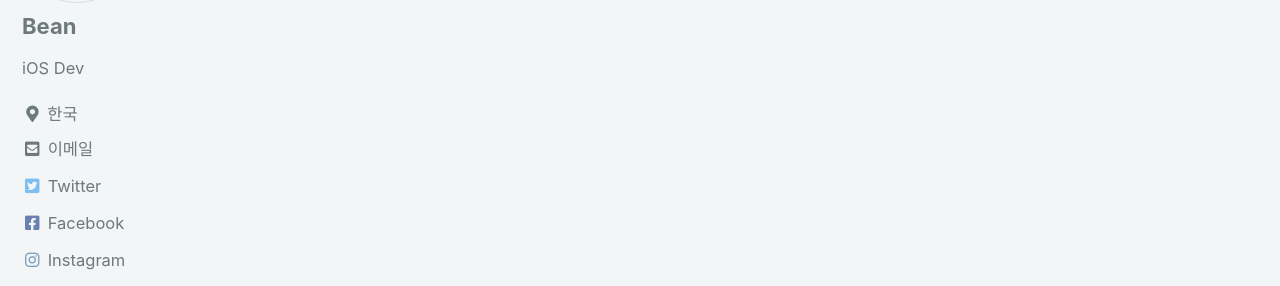
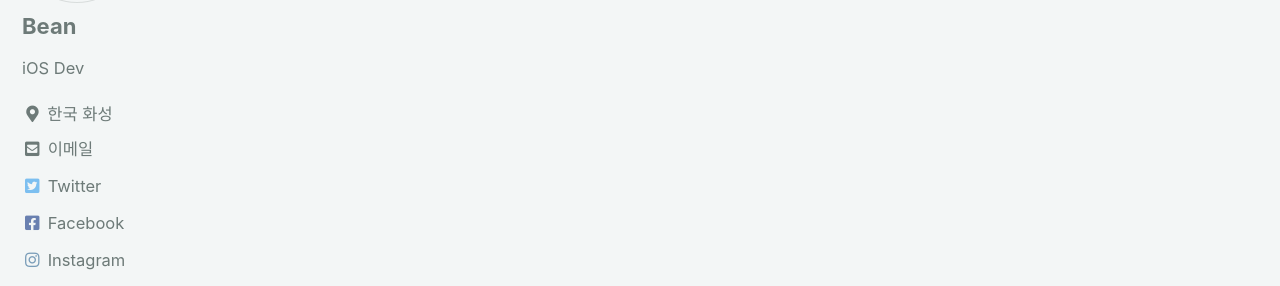
Before and after one commit to ekgns/ekgns.github.io, a Jekyll site: the page built from index.html, in a window 1280 px wide. Shown: the part 226-512 px from the top of the page. Built offline with Jekyll 4.4.1, drawn with Linux system fonts in a browser that asks for light colours; cached includes are drawn as plain includes; the list of posts is cut into pages by our own code.

Commit message:
pushTest

```diff
--- a/_config.yml
+++ b/_config.yml
@@ -104,7 +104,7 @@ author:
   name             : "Bean"
   avatar           : "/assets/images/mblogthumb-phinf.pstatic.net.png"
   bio              : "iOS Dev"
-  location         : "한국"
+  location         : "한국 화성"
   email            : "ekgns14@naver.com"
   github           : "ekgns"
   instagram        : "d_a__hun/"
```
